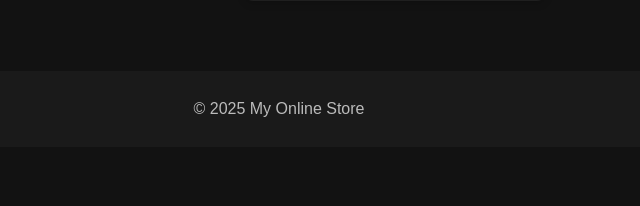
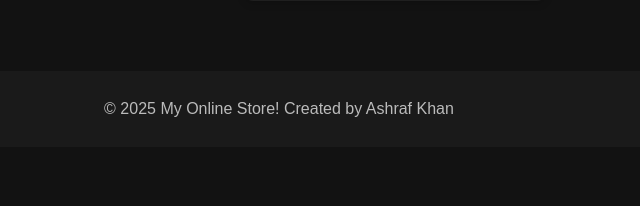
Before and after one commit to ankitalodha05/PythonFlaskProjecteCoomerece, a Flask app: page / in a window 1280 px wide. Shown: the part 594-800 px from the top of the page, without its empty margins (361-1001 px from the left). Run offline with Flask 3, Linux system fonts and the light colour scheme; data comes from the database, SQL or seed files in the repository; data that the repository does not hold is empty.

Commit message:
Update index.html

```diff
--- a/flask_ecommerce_app_Dynamic/templates/index.html
+++ b/flask_ecommerce_app_Dynamic/templates/index.html
@@ -38,7 +38,7 @@
 
     <!-- Footer Section -->
     <footer>
-        <p>&copy; 2025 My Online Store</p>
+        <p>&copy; 2025 My Online Store! Created by Ashraf Khan</p>
     </footer>
 </body>
 </html>
```
